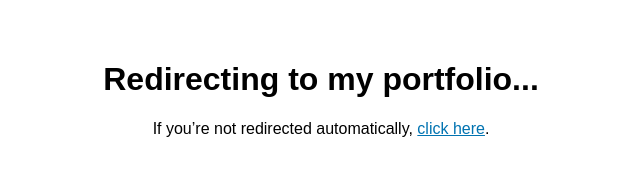
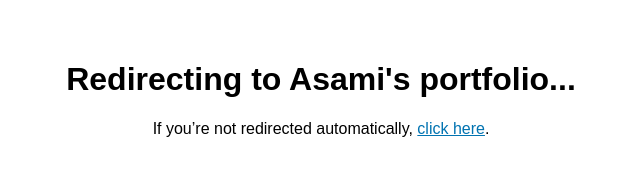
Before and after one commit to Asami0309/ao-portfolio-featured, a plain HTML site: page index.html in a window 1280 px wide. Shown: the whole page, without its empty margins (319-959 px from the left). Drawn offline with Linux system fonts and the light colour scheme.

Commit message:
Update index.html

```diff
--- a/index.html
+++ b/index.html
@@ -25,7 +25,7 @@
   </style>
 </head>
 <body>
-  <h1>Redirecting to my portfolio...</h1>
+  <h1>Redirecting to Asami's portfolio...</h1>
   <p>If you’re not redirected automatically, <a href="https://www.figma.com/proto/jPhvyEd4KpFRHsAZ1UcQdz/AO-portfolio?page-id=1133%3A28528&node-id=1374-4472&viewport=-2486%2C195%2C0.1&t=L9G3n6UtwmIYOmup-1&scaling=min-zoom&content-scaling=fixed&starting-point-node-id=1374%3A4472&show-proto-sidebar=1">click here</a>.</p>
 </body>
 </html>
```
